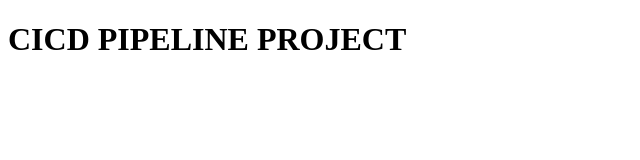
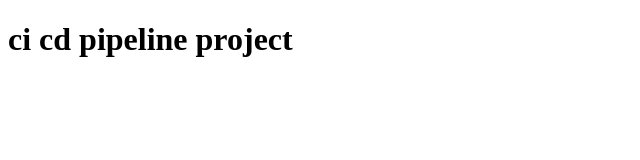
Before and after one commit to Nikhil310806/Project, a plain HTML site: page index.html in a window 1280 px wide. Shown: the whole page, without its empty margins (0-640 px from the left). Drawn offline with Linux system fonts and the light colour scheme.

Commit message:
index file updated

```diff
--- a/index.html
+++ b/index.html
@@ -6,6 +6,6 @@
     <title>Document</title>
 </head>
 <body>
-    <H1>CICD PIPELINE PROJECT</H1>
+    <h1>ci cd pipeline project</h1>
 </body>
 </html>
```
